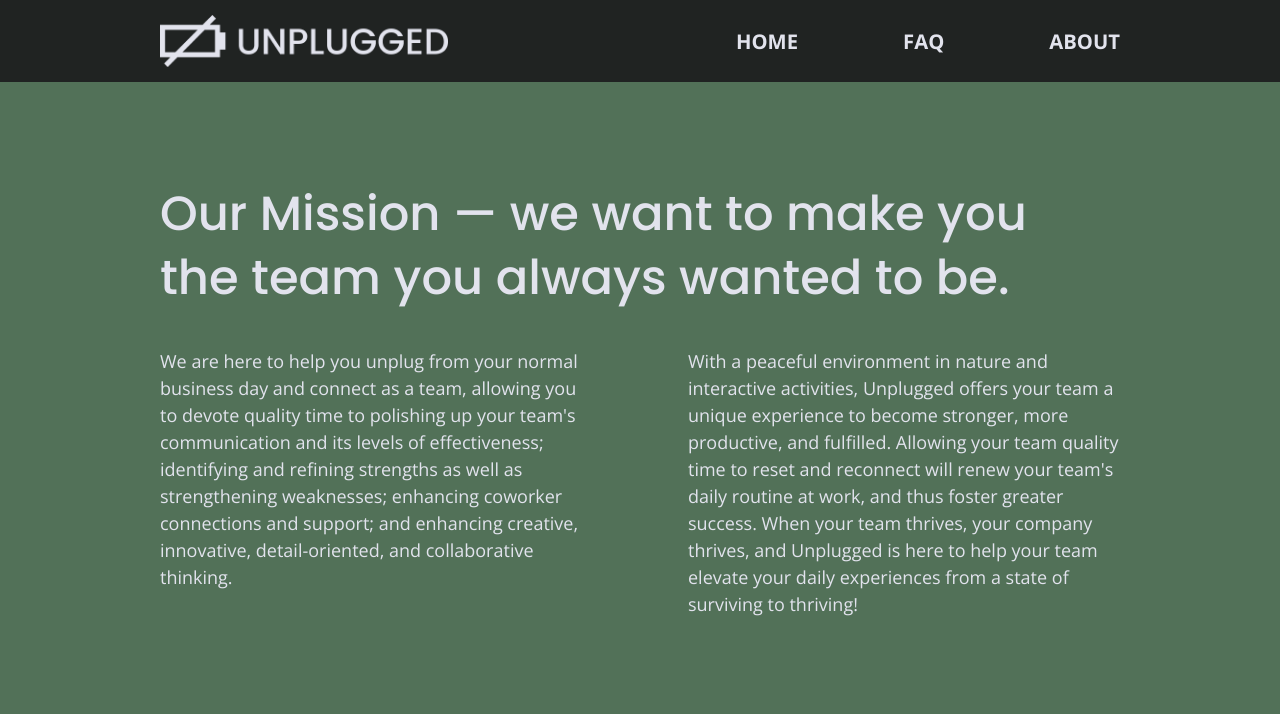
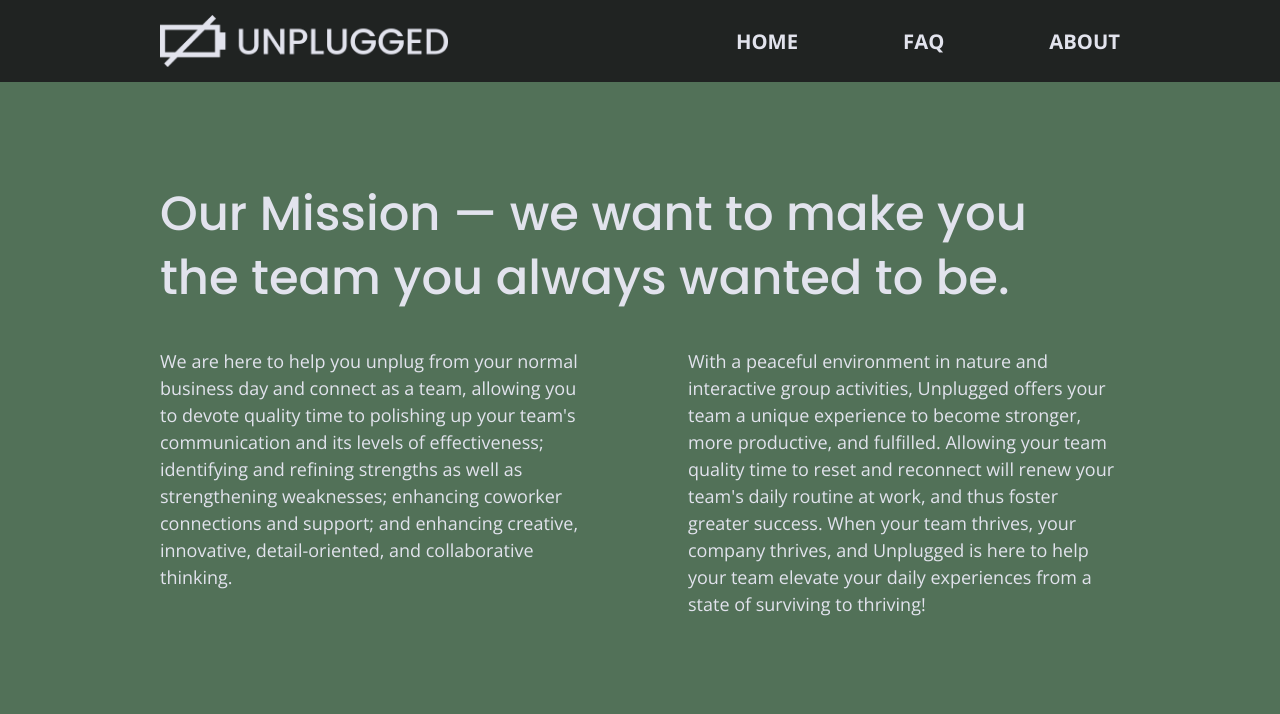
Before and after one commit to E-C-Shackelford/unplugged-retreat-website, a website: page about/index.html in a window 1280 px wide. Shown: the top 714 px of the page. Drawn offline with nearby package versions, Linux system fonts and the light colour scheme.

Commit message:
Edit errors found in text content on all pages

```diff
--- a/about/index.html
+++ b/about/index.html
@@ -79,13 +79,14 @@
               collaborative thinking.
             </p>
             <p>
-              With a peaceful environment in nature and interactive activities,
-              Unplugged offers your team a unique experience to become stronger,
-              more productive, and fulfilled. Allowing your team quality time to
-              reset and reconnect will renew your team's daily routine at work,
-              and thus foster greater success. When your team thrives, your
-              company thrives, and Unplugged is here to help your team elevate
-              your daily experiences from a state of surviving to thriving!
+              With a peaceful environment in nature and interactive group
+              activities, Unplugged offers your team a unique experience to
+              become stronger, more productive, and fulfilled. Allowing your
+              team quality time to reset and reconnect will renew your team's
+              daily routine at work, and thus foster greater success. When your
+              team thrives, your company thrives, and Unplugged is here to help
+              your team elevate your daily experiences from a state of surviving
+              to thriving!
             </p>
           </div>
         </div>
```
Also changed, not shown: faq/index.html (+4 -4 lines), index.html (+1 -1 lines).
